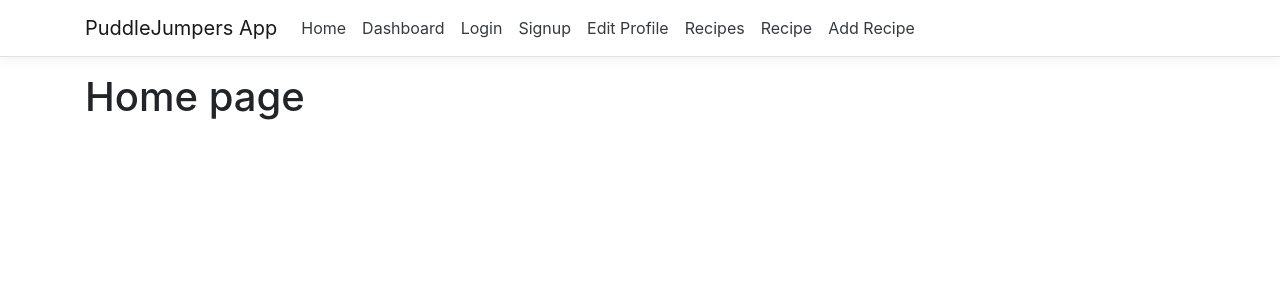
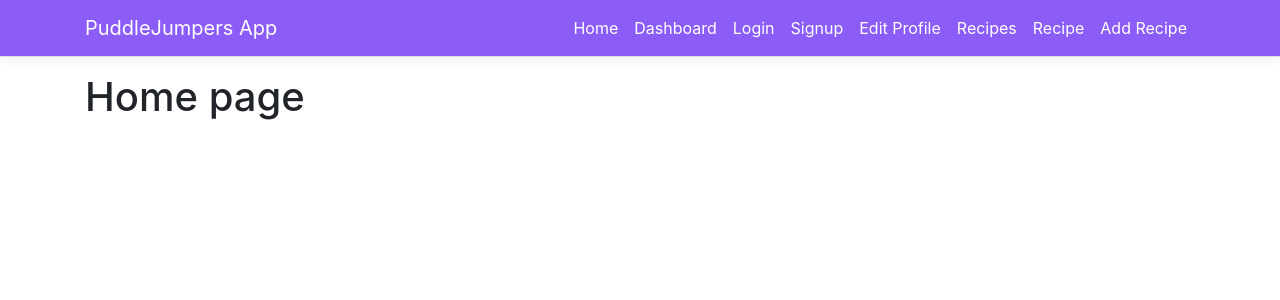
Before and after one commit to KrisztinaPap/Capstone_project, a React (Create React App) app in the folder frontend/: page / in a window 1280 px wide. Shown: the top 300 px of the page. Built offline with nearby package versions, Linux system fonts and the light colour scheme.

Commit message:
[F]style: Menu styling

```diff
--- a/frontend/src/components/NavMenu.css
+++ b/frontend/src/components/NavMenu.css
@@ -16,3 +16,8 @@ html {
 .box-shadow {
   box-shadow: 0 .25rem .75rem rgba(0, 0, 0, .05);
 }
+
+.fa-bars {
+    color: white;
+    padding: 0.6rem;
+}
--- a/frontend/src/components/NavMenu.js
+++ b/frontend/src/components/NavMenu.js
@@ -21,38 +21,40 @@ export class NavMenu extends Component {
     });
   }
 
-  render () {
+  render() {
     return (
       <header>
-        <Navbar className="navbar-expand-sm navbar-toggleable-sm ng-white border-bottom box-shadow mb-3" light>
+        <Navbar className="navbar-expand-lg navbar-toggleable-lg ng-white border-bottom box-shadow mb-3 text-white bg-purple-500" light>
           <Container>
-            <NavbarBrand tag={Link} to="/">PuddleJumpers App</NavbarBrand>
-            <NavbarToggler onClick={this.toggleNavbar} className="mr-2" />
-            <Collapse className="d-sm-inline-flex flex-sm-row-reverse" isOpen={!this.state.collapsed} navbar>
-              <ul className="navbar-nav flex-grow">
+            <NavbarBrand tag={Link} to="/" className="text-white">PuddleJumpers App</NavbarBrand>
+            <button onClick={this.toggleNavbar} className="mr-2 lg:hidden">
+                <i class="fas fa-bars fa-lg"></i>
+            </button>
+            <Collapse className="d-lg-inline-flex flex-lg-row-reverse" isOpen={!this.state.collapsed} navbar>
+              <ul className="navbar-nav flex-grow justify-end">
                 <NavItem>
-                  <NavLink tag={Link} className="text-dark" to="/">Home</NavLink>
+                  <NavLink tag={Link} className="text-white" to="/">Home</NavLink>
                 </NavItem>
                 <NavItem>
-                  <NavLink tag={Link} className="text-dark" to="/dashboard">Dashboard</NavLink>
+                  <NavLink tag={Link} className="text-white" to="/dashboard">Dashboard</NavLink>
                 </NavItem>
                 <NavItem>
-                  <NavLink tag={Link} className="text-dark" to="/login">Login</NavLink>
+                  <NavLink tag={Link} className="text-white" to="/login">Login</NavLink>
                 </NavItem>
                 <NavItem>
-                  <NavLink tag={Link} className="text-dark" to="/signup">Signup</NavLink>
+                  <NavLink tag={Link} className="text-white" to="/signup">Signup</NavLink>
                 </NavItem>
                 <NavItem>
-                  <NavLink tag={Link} className="text-dark" to="/profile">Edit Profile</NavLink>
+                  <NavLink tag={Link} className="text-white" to="/profile">Edit Profile</NavLink>
                 </NavItem>
                 <NavItem>
-                  <NavLink tag={Link} className="text-dark" to="/recipes">Recipes</NavLink>
+                  <NavLink tag={Link} className="text-white" to="/recipes">Recipes</NavLink>
                 </NavItem>
                 <NavItem>
-                  <NavLink tag={Link} className="text-dark" to="/recipe">Recipe</NavLink>
+                  <NavLink tag={Link} className="text-white" to="/recipe">Recipe</NavLink>
                 </NavItem>
                 <NavItem>
-                  <NavLink tag={Link} className="text-dark" to="/add-recipe">Add Recipe</NavLink>
+                  <NavLink tag={Link} className="text-white" to="/add-recipe">Add Recipe</NavLink>
                 </NavItem>
               </ul>
             </Collapse>
```
